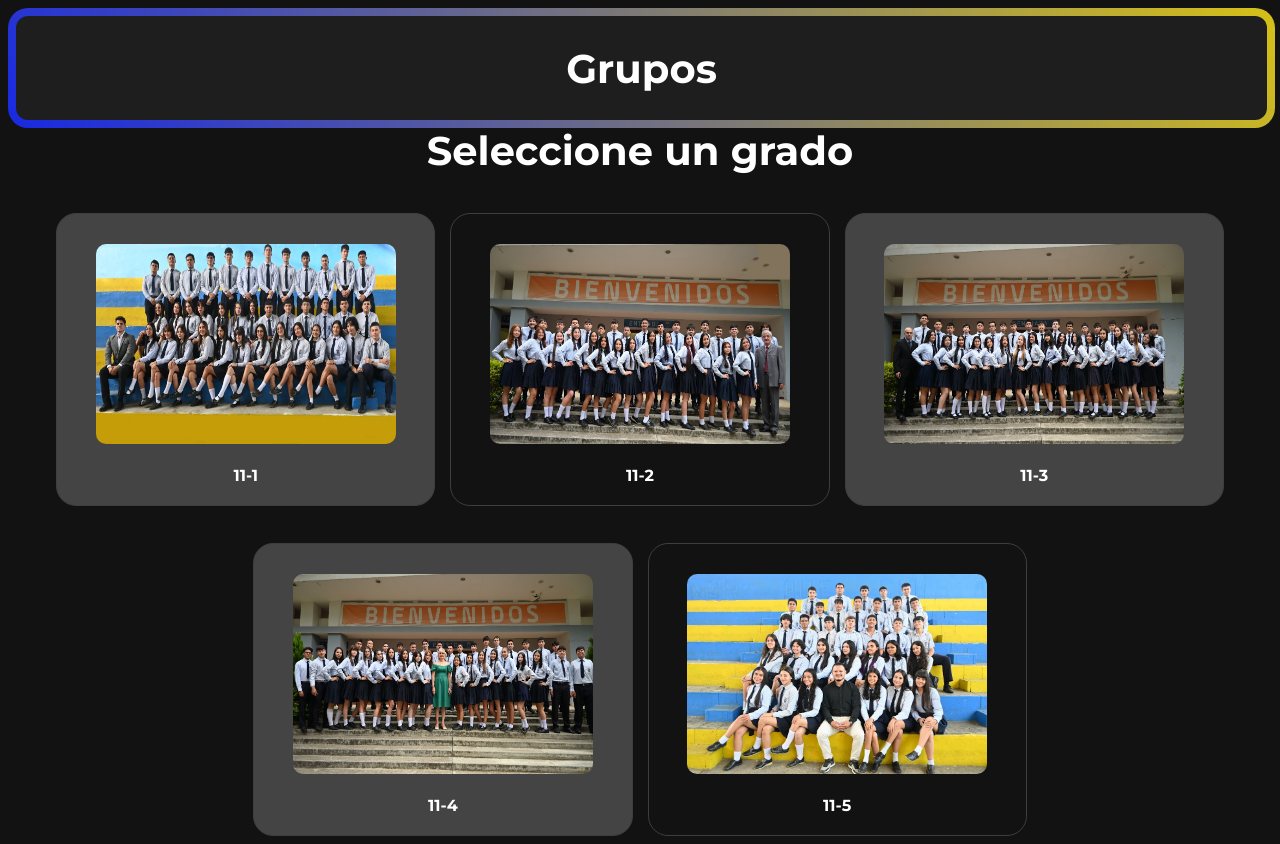
After one commit to fsadriann/promo_2024, a PHP site: page /xd.html in a window 1280 px wide. The commit adds this page. Run offline with PHP 8.4, Linux system fonts and the light colour scheme.

Commit message:
secciones

```diff
--- a/estilos.css
+++ b/estilos.css
@@ -178,12 +178,6 @@ a{
     visibility: visible;
     opacity: 1;
 }
-
-#btnOcultar{
-    display: none;
-    justify-content: center;
-}
-
 
 .main{
     margin-top: 10%;
@@ -437,3 +431,17 @@ a{
         word-break: break-all;
     }
 }
+
+.section {
+    transition: all 0.3s ease;
+    align-items: center;
+}
+
+.section img {
+    transition: all 0.3s ease;
+    align-items: center;
+}
+
+.btn_mostrar{
+    display: none;
+}
--- a/main.js
+++ b/main.js
@@ -7,3 +7,57 @@ let active = document.querySelector('.menu');
 active.onclick = function(){
     active.classList.toggle('active');
 }
+
+
+    function expandSection(clickedImg) {
+
+        const containers = document.querySelectorAll('.container');
+        const allSections = document.querySelectorAll('.section');
+        const clickedSection = clickedImg.closest('.section');
+
+        allSections.forEach(section => {
+            if (section !== clickedSection) {
+                section.style.display = 'none';
+            } else {
+                section.style.width = '50%';
+                section.style.transition = 'all 0.3s ease';
+
+                const img = section.querySelector('.img');
+                if (img) {
+                    img.style.width = '600px';
+                    img.style.height = '400px';
+                }
+            }
+        });
+
+        const showAllButton = document.querySelector('button');
+        if (showAllButton) {
+            showAllButton.style.display = 'block';
+        }
+    }
+
+    function showAll() {
+        const sections = document.querySelectorAll('.section');
+        sections.forEach(section => {
+            section.style.display = 'flex';
+            section.style.width = '30%';
+
+            const img = section.querySelector('.img');
+            if (img) {
+                img.style.width = '300px';
+                img.style.height = '200px';
+            }
+        });
+
+        const showAllButton = document.querySelector('button');
+        if (showAllButton) {
+            showAllButton.style.display = 'none';
+        }
+    }
+
+    document.addEventListener('DOMContentLoaded', function() {
+        const showAllButton = document.querySelector('button');
+        if (showAllButton) {
+            showAllButton.style.display = 'none';
+        }
+    });
--- /dev/null
+++ b/xd.html
@@ -0,0 +1,41 @@
+<!DOCTYPE html>
+<html lang="en">
+<head>
+    <meta charset="UTF-8">
+    <meta name="viewport" content="width=device-width, initial-scale=1.0">
+    <title>grupos</title>
+    <link rel="stylesheet" href="estilos.css">
+</head>
+
+<body class="mosaicos">
+    <div class="header">
+        <h1>Grupos</h1>
+    </div>
+    <h2>Seleccione un grado</h2>
+        <div class="container">
+            <div class="section">
+                <img class="img" onclick="expandSection(this)" src="img/11-1.jpeg" alt="11-1" width="300" height="200">
+                <h4>11-1</h4>
+            </div>
+            <div class="section">
+                <img class="img" onclick="expandSection(this)" src="img/11-2.jpeg" alt="11-2" width="300" height="200">
+                <h4>11-2</h4>
+            </div>
+            <div class="section">
+                <img class="img" onclick="expandSection(this)" src="img/11-3.jpeg" alt="11-3" width="300" height="200">
+                <h4>11-3</h4>
+            </div>
+        </div>
+    <div class="container" >
+        <div class="section">
+            <img class="img" onclick="expandSection(this)" src="img/11-4.jpeg" alt="11-4" width="300" height="200">
+                <h4>11-4</h4>
+        </div>
+        <div class="section">
+            <img class="img" onclick="expandSection(this)" src="img/11-5.jpeg" alt="11-5" width="300" height="200">
+                <h4>11-5</h4>
+        </div>
+<button class="btn_mostrar" onclick="showAll()">Mostrar Todos</button>
+<script src="main.js"></script>
+</body>
+</html>
```
Also changed, not shown: img/11-1.jpeg (added), img/11-1.jpg (deleted), img/11-2.jpeg (added), img/11-2.jpg (deleted), img/11-3.jpeg (added), img/11-3.jpg (deleted), img/11-4.jpeg (added), img/11-4.jpg (deleted), img/11-5.jpeg (added), img/11-5.jpg (deleted).
